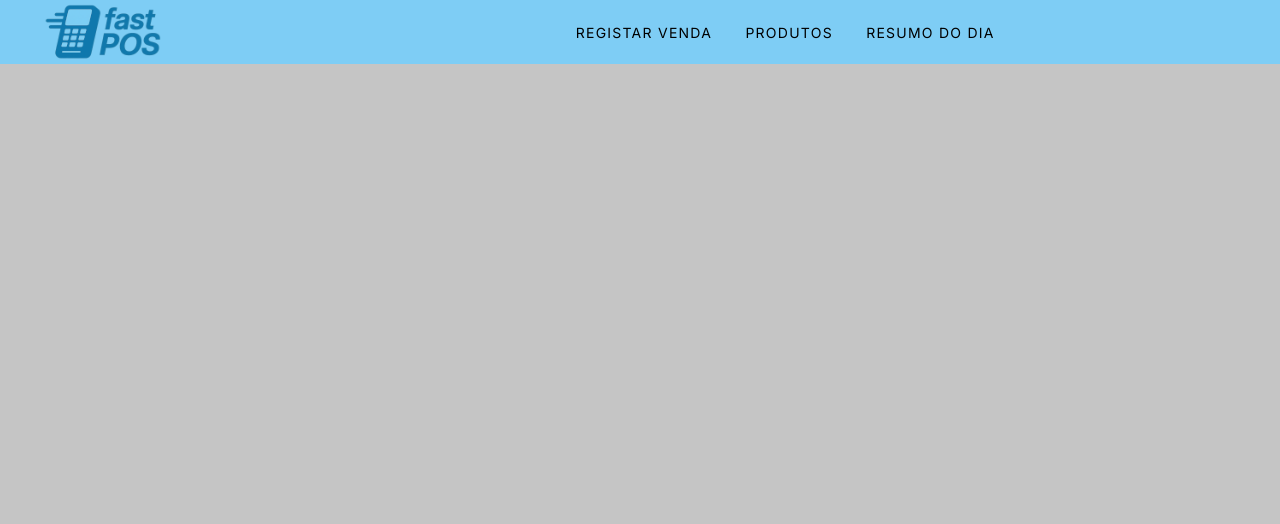
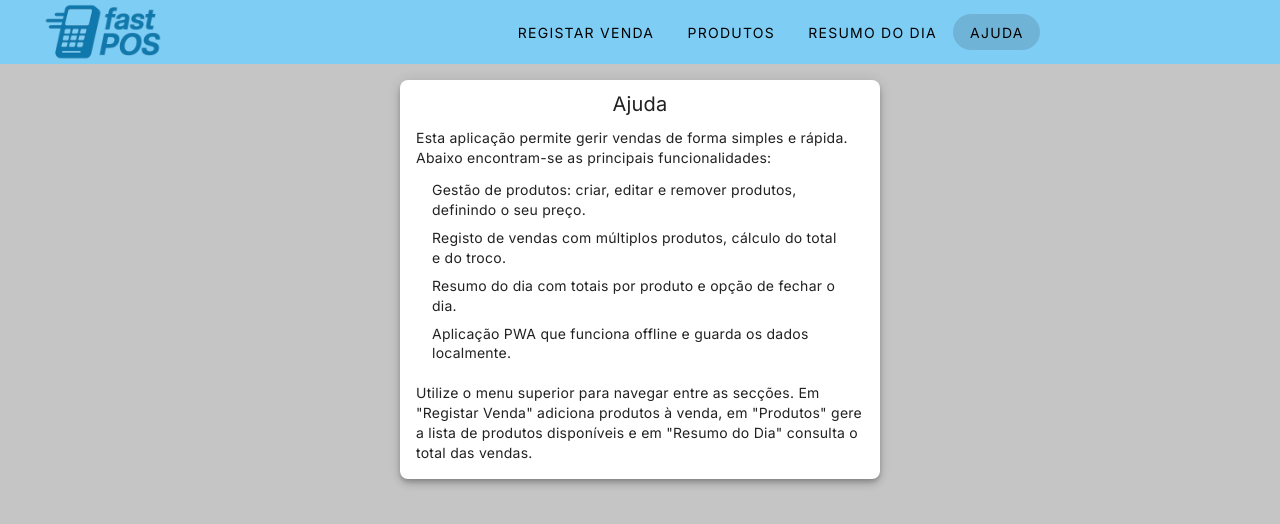
Before and after one commit to joaquimorg/fastpos, a Vue app: page /ajuda in a window 1280 px wide. Shown: the top 524 px of the page. Built offline with nearby package versions, Linux system fonts and the light colour scheme.

Commit message:
Add help page and navigation

```diff
--- a/src/layouts/MainLayout.vue
+++ b/src/layouts/MainLayout.vue
@@ -10,6 +10,7 @@
         <v-btn to="/" text tag="router-link">Registar Venda</v-btn>
         <v-btn to="/produtos" text tag="router-link">Produtos</v-btn>
         <v-btn to="/resumo" text tag="router-link">Resumo do Dia</v-btn>
+        <v-btn to="/ajuda" text tag="router-link">Ajuda</v-btn>
       </v-row>
     </v-app-bar>
     <v-navigation-drawer v-model="drawer" app temporary class="d-md-none">
@@ -17,6 +18,7 @@
         <v-list-item to="/" tag="router-link">Registar Venda</v-list-item>
         <v-list-item to="/produtos" tag="router-link">Produtos</v-list-item>
         <v-list-item to="/resumo" tag="router-link">Resumo do Dia</v-list-item>
+        <v-list-item to="/ajuda" tag="router-link">Ajuda</v-list-item>
       </v-list>
     </v-navigation-drawer>
     <v-main>
--- /dev/null
+++ b/src/pages/HelpPage.vue
@@ -0,0 +1,17 @@
+<template>
+  <v-card class="mx-auto my-4" max-width="480" elevation="5">
+    <v-card-title class="text-h6 text-center">Ajuda</v-card-title>
+    <v-card-text>
+      <p>Esta aplicação permite gerir vendas de forma simples e rápida. Abaixo encontram-se as principais funcionalidades:</p>
+      <v-list density="compact" class="bg-transparent">
+        <v-list-item>Gestão de produtos: criar, editar e remover produtos, definindo o seu preço.</v-list-item>
+        <v-list-item>Registo de vendas com múltiplos produtos, cálculo do total e do troco.</v-list-item>
+        <v-list-item>Resumo do dia com totais por produto e opção de fechar o dia.</v-list-item>
+        <v-list-item>Aplicação PWA que funciona offline e guarda os dados localmente.</v-list-item>
+      </v-list>
+      <p class="mt-2">Utilize o menu superior para navegar entre as secções. Em &quot;Registar Venda&quot; adiciona produtos à venda, em &quot;Produtos&quot; gere a lista de produtos disponíveis e em &quot;Resumo do Dia&quot; consulta o total das vendas.</p>
+    </v-card-text>
+  </v-card>
+</template>
+<script setup>
+</script>
--- a/src/router/index.js
+++ b/src/router/index.js
@@ -2,12 +2,14 @@ import { createRouter, createWebHistory } from 'vue-router'
 import SaleRegisterPage from '../pages/SaleRegisterPage.vue'
 import ProductManagerPage from '../pages/ProductManagerPage.vue'
 import SalesSummaryPage from '../pages/SalesSummaryPage.vue'
+import HelpPage from '../pages/HelpPage.vue'
 
 export default createRouter({
   history: createWebHistory(),
   routes: [
     { path: '/', component: SaleRegisterPage },
     { path: '/produtos', component: ProductManagerPage },
-    { path: '/resumo', component: SalesSummaryPage }
+    { path: '/resumo', component: SalesSummaryPage },
+    { path: '/ajuda', component: HelpPage }
   ]
 })
```
